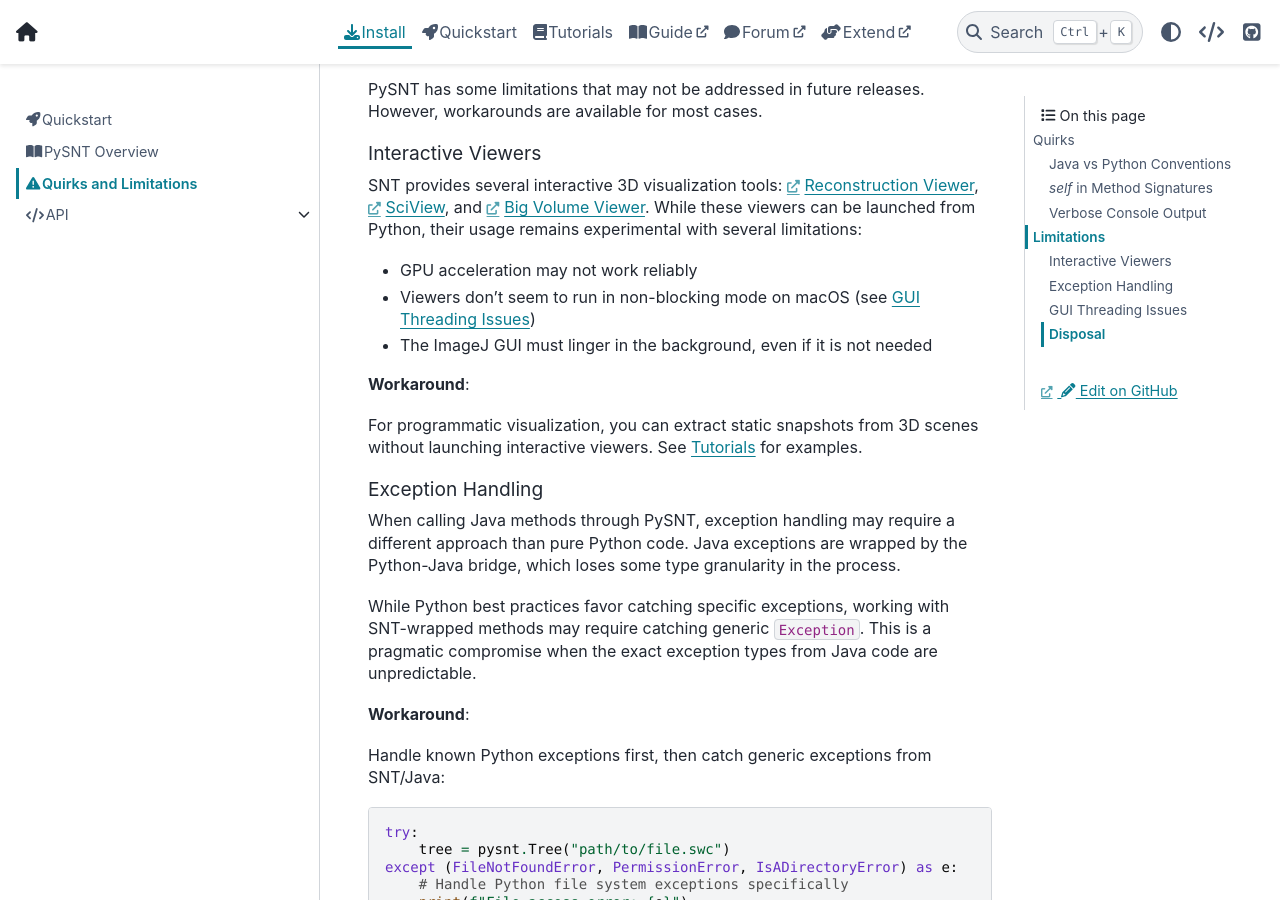
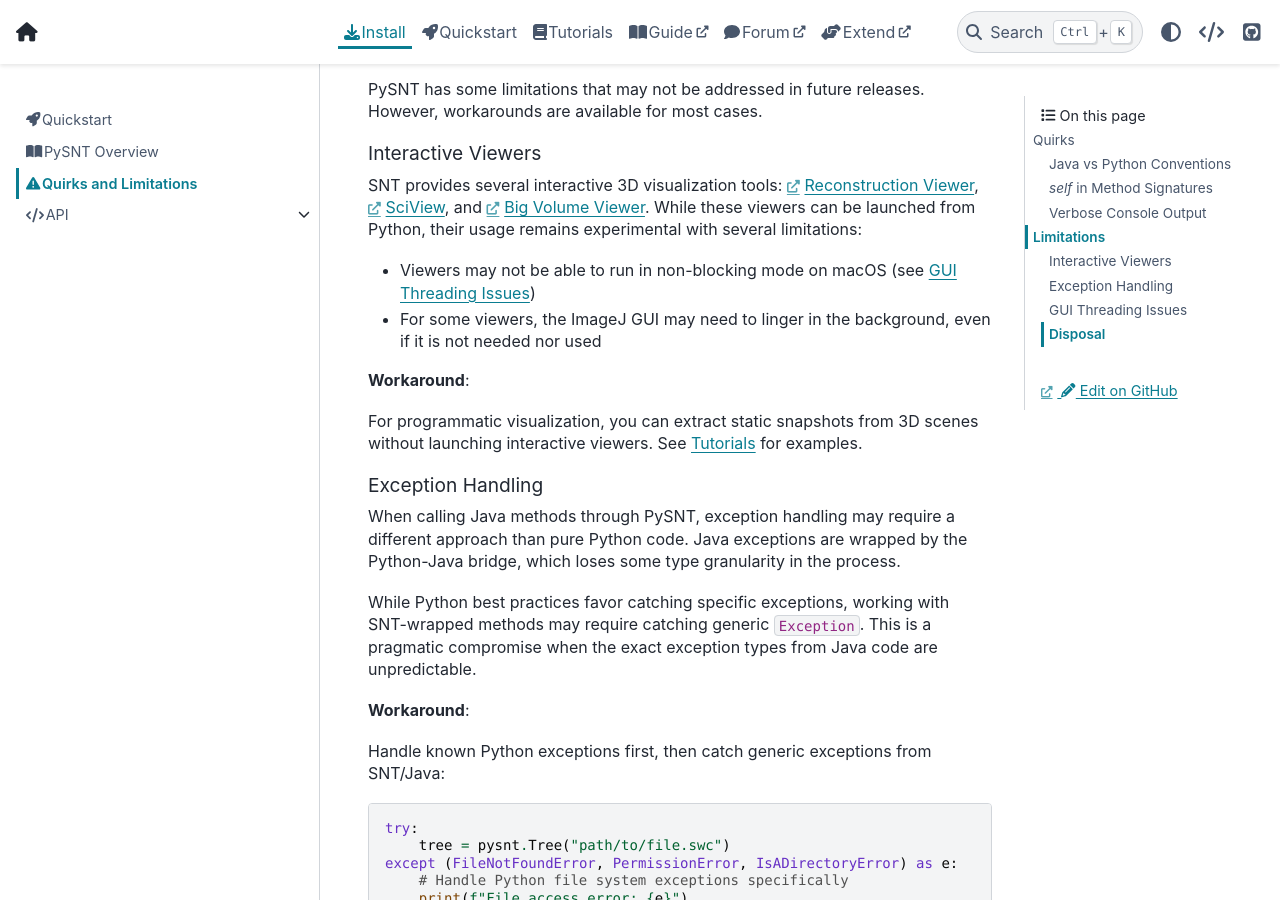
Before and after one commit to morphonets/pysnt, a Sphinx documentation site: the page built from docs/limitations.md, in a window 1280 px wide and 900 px high, scrolled down 1978 px. Built offline with Sphinx 7.4.7 and the PyData theme 0.15.4, drawn with Linux system fonts in a browser that asks for light colours; pages that are not in the unit, such as notebooks, are missing from menus.

Commit message:
Docs: correct outdated content

```diff
--- a/docs/limitations.md
+++ b/docs/limitations.md
@@ -85,9 +85,8 @@ PySNT has some limitations that may not be addressed in future releases. However
 
 SNT provides several interactive 3D visualization tools: [Reconstruction Viewer](https://imagej.net/plugins/snt/reconstruction-viewer), [SciView](https://imagej.net/plugins/snt/modeling), and [Big Volume Viewer](https://imagej.net/plugins/snt/manual#big-volume-viewer). While these viewers can be launched from Python, their usage remains experimental with several limitations:
 
-- GPU acceleration may not work reliably
-- Viewers don't seem to run in non-blocking mode on macOS (see [GUI Threading Issues](#gui-threading-issues))
-- The ImageJ GUI must linger in the background, even if it is not needed
+- Viewers may not be able to run in non-blocking mode on macOS (see [GUI Threading Issues](#gui-threading-issues))
+- For some viewers, the ImageJ GUI may need to linger in the background, even if it is not needed nor used
 
 **Workaround**:
 
```
Also changed, not shown: docs/overview.md (+1 -1 lines), docs/pysnt/index.rst (+0 -14 lines), 1 other file.
